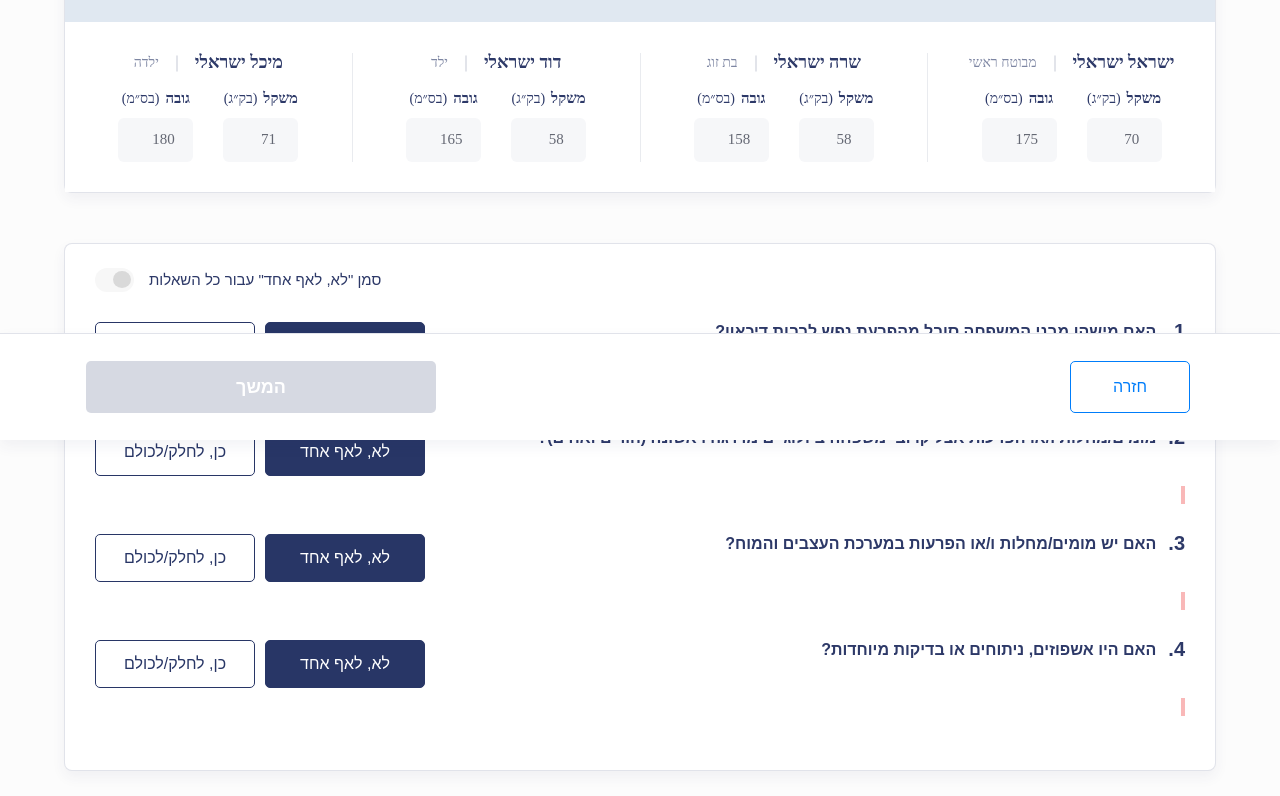
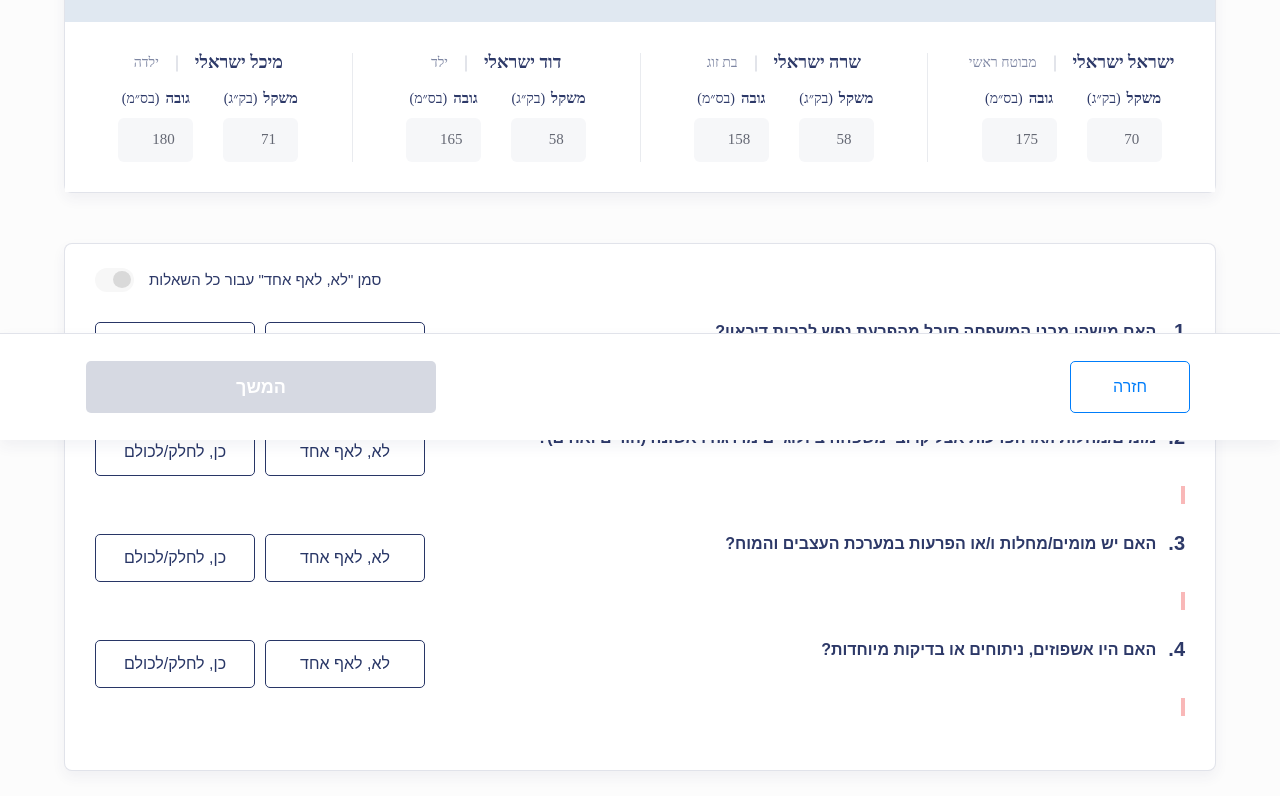
Before and after one commit to Dudu10hk/-Health-Declaration, a plain HTML site: page index.html in a window 1280 px wide. Shown: the part 360-1156 px from the top of the page. Drawn offline with Linux system fonts and the light colour scheme; a web font is replaced by a local one.

Commit message:
Remove pre-selected state from answer buttons in health declaration form

```diff
--- a/index.html
+++ b/index.html
@@ -225,7 +225,7 @@
                         <p>האם מישהו מבני המשפחה סובל מהפרעת נפש לרבות דיכאון?</p>
                     </div>
                     <div class="answer-buttons">
-                        <button class="answer-btn no-btn selected" onclick="answerQuestion(1, 'no')">לא, לאף אחד</button>
+                        <button class="answer-btn no-btn" onclick="answerQuestion(1, 'no')">לא, לאף אחד</button>
                         <button class="answer-btn yes-btn" onclick="answerQuestion(1, 'yes')">כן, לחלק/לכולם</button>
                     </div>
                 </div>
@@ -626,7 +626,7 @@
                         <p>מומים/מחלות ו/או הפרעות אצל קרובי משפחה ביולוגיים מדרגה ראשונה (הורים ואחים)?</p>
                     </div>
                     <div class="answer-buttons">
-                        <button class="answer-btn no-btn selected" onclick="answerQuestion(2, 'no')">לא, לאף אחד</button>
+                        <button class="answer-btn no-btn" onclick="answerQuestion(2, 'no')">לא, לאף אחד</button>
                         <button class="answer-btn yes-btn" onclick="answerQuestion(2, 'yes')">כן, לחלק/לכולם</button>
                     </div>
                 </div>
@@ -950,7 +950,7 @@
                         <p>האם יש מומים/מחלות ו/או הפרעות במערכת העצבים והמוח?</p>
                     </div>
                     <div class="answer-buttons">
-                        <button class="answer-btn no-btn selected" onclick="answerQuestion(3, 'no')">לא, לאף אחד</button>
+                        <button class="answer-btn no-btn" onclick="answerQuestion(3, 'no')">לא, לאף אחד</button>
                         <button class="answer-btn yes-btn" onclick="answerQuestion(3, 'yes')">כן, לחלק/לכולם</button>
                     </div>
                 </div>
@@ -965,7 +965,7 @@
                         <p>האם היו אשפוזים, ניתוחים או בדיקות מיוחדות?</p>
                     </div>
                     <div class="answer-buttons">
-                        <button class="answer-btn no-btn selected" onclick="answerQuestion(4, 'no')">לא, לאף אחד</button>
+                        <button class="answer-btn no-btn" onclick="answerQuestion(4, 'no')">לא, לאף אחד</button>
                         <button class="answer-btn yes-btn" onclick="answerQuestion(4, 'yes')">כן, לחלק/לכולם</button>
                     </div>
                 </div>
--- a/script.js
+++ b/script.js
@@ -66,6 +66,11 @@ function initializeForm() {
     formState.selectedMembers = {};
     formState.memberDetails = {};
     formState.selectedDisorders = {};
+
+    // Remove any pre-selected states from buttons
+    document.querySelectorAll('.answer-btn').forEach(btn => {
+        btn.classList.remove('selected');
+    });
 
     console.log('Form initialized with new 4-question structure');
 }
```
